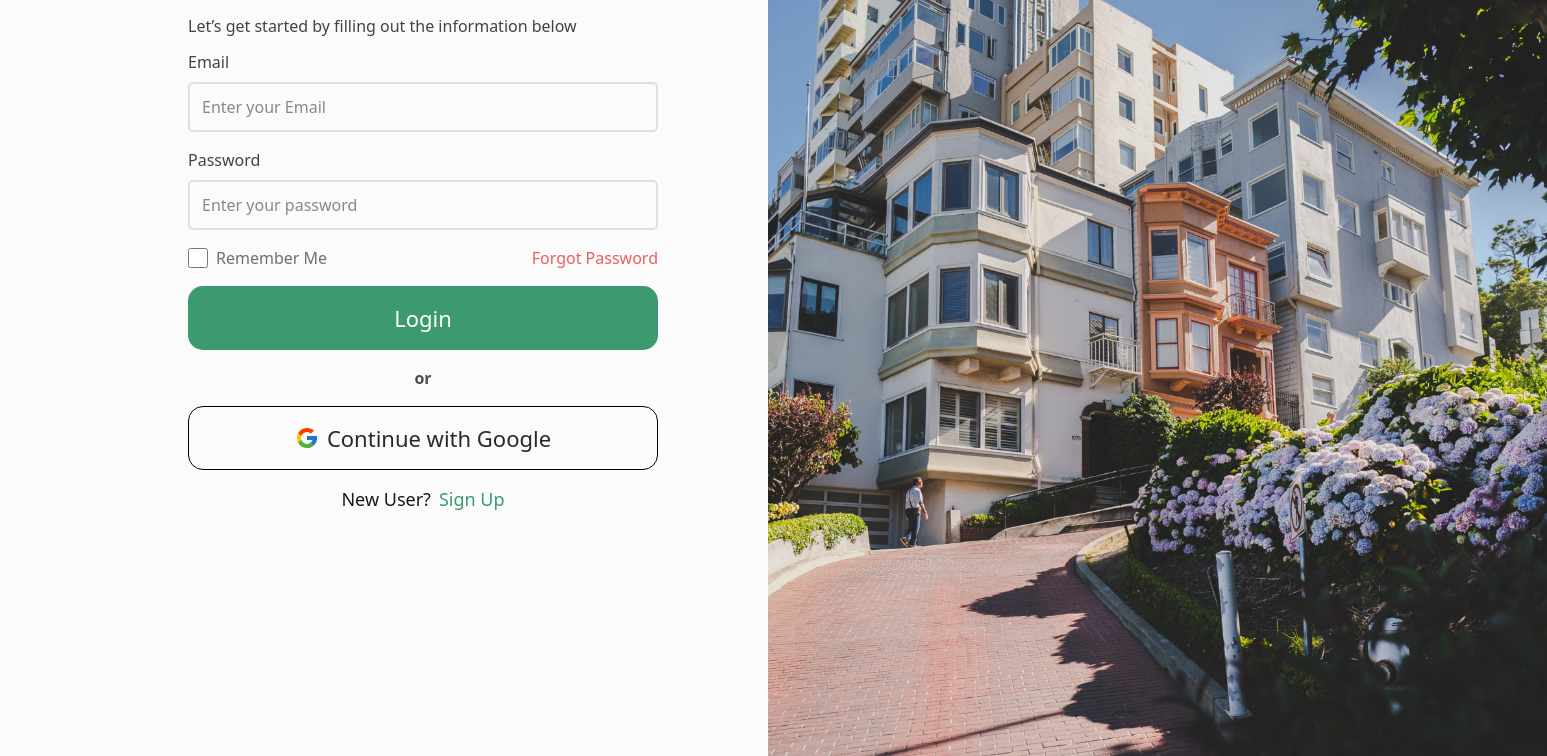
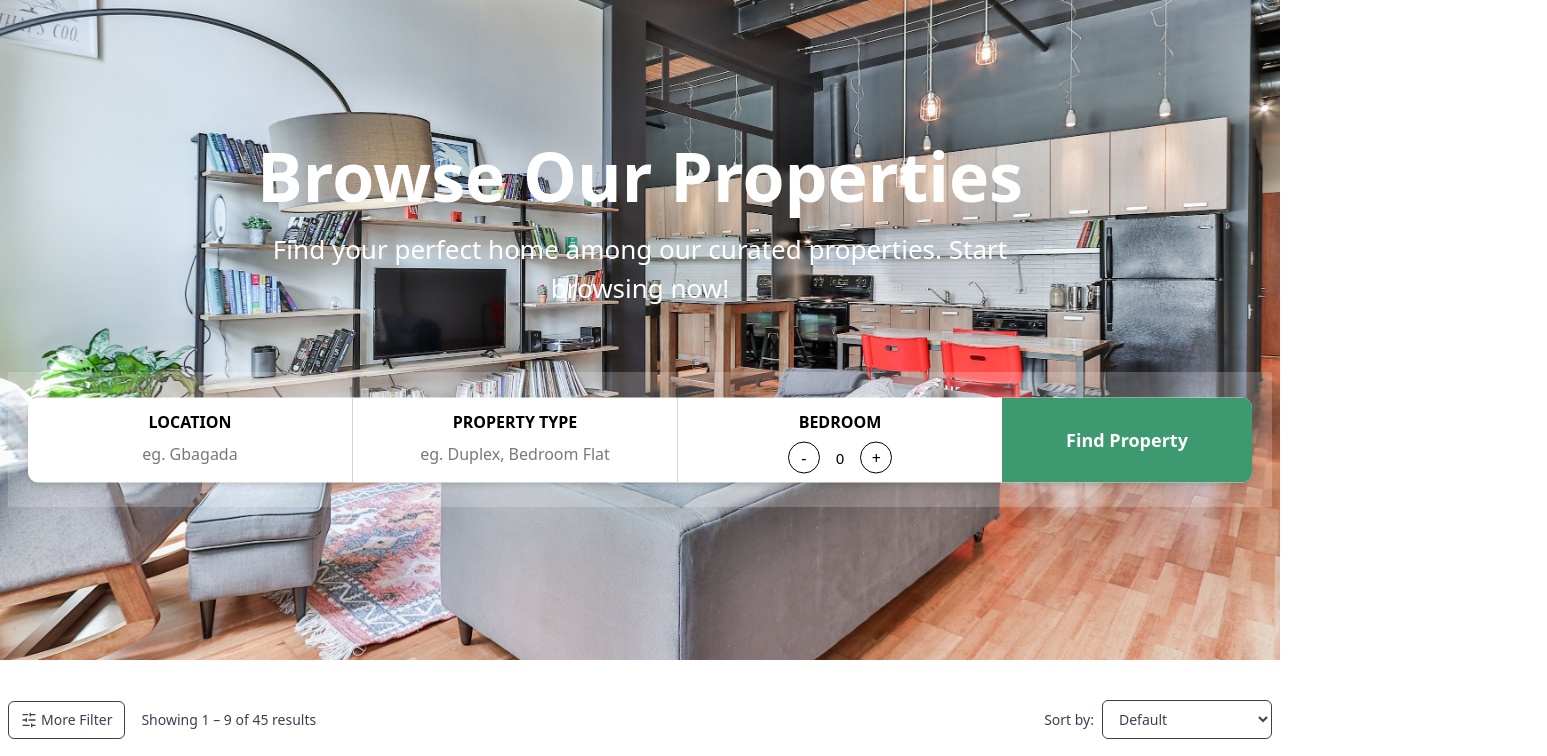
Before and after one commit to Shaw745/Beta-house-Frontend-, a React (Vite) app: page /dashboard in a window 1280 px wide. Before the commit this address led to /login. Shown: the part 140-896 px from the top of the page, 1547 px wide, since content can reach past the window. Built offline with nearby package versions, Linux system fonts and the light colour scheme; sample sign-in values are in the browser's storage.

Commit message:
protected route

```diff
--- a/src/components/Header.jsx
+++ b/src/components/Header.jsx
@@ -7,25 +7,17 @@ import { useAppContext } from "../hooks/useAppContext";
 
 const Header = () => {
   const [menuOpen, setMenuOpen] = useState(false);
-  // const [isLoggedIn, setIsLoggedIn] = useState(false);
   const [dropdownOpen, setDropdownOpen] = useState(false);
   const { user, logout } = useAppContext();
 
   const navigate = useNavigate();
 
-  // check token on mount
-  useEffect(() => {
-    const token = localStorage.getItem("token");
-    setIsLoggedIn(!!token);
-  }, []);
 
   const handleLogout = () => {
     // clear token
     logout(); // use context logout to clear user and token
-    setIsLoggedIn(false);
     setDropdownOpen(false);
 
-    // redirect to login page
     navigate("/login");
   };
 
--- a/src/components/Hero.jsx
+++ b/src/components/Hero.jsx
@@ -10,28 +10,19 @@ const Hero = ({ setProperties }) => {
   const decrement = () => {
     if (bedrooms > 0) setBedrooms(bedrooms - 1);
   };
+const handleSearch = async (e) => {
+  e.preventDefault(); // 👈 prevent page reload
+  try {
+    const res = await axiosInstance.get("/properties", {
+      params: { location, beds: bedrooms },
+    });
+    console.log("Properties:", res.data);
+    setProperties(res.data.data); // 👈 update parent
+  } catch (err) {
+    console.error("Error fetching properties:", err);
+  }
+};
 
-  const handleSearch = async (e) => {
-    e.preventDefault();
-
-    try {
-      // ✅ call backend through axios instance
-      const response = await axiosInstance.get("/properties", {
-        params: {
-          location,
-          beds: bedrooms,
-        },
-      });
-
-      if (setProperties && response.data.success) {
-        setProperties(response.data.data);
-      } else {
-        console.warn("No properties found or backend error.");
-      }
-    } catch (error) {
-      console.error("Error fetching properties:", error.message);
-    }
-  };
 
   return (
     <div className="layout px-4">
@@ -50,7 +41,7 @@ const Hero = ({ setProperties }) => {
       <div className="bg-[#FFFFFF33] lg:h-[135px] px-5">
         <form
           onSubmit={handleSearch}
-          className="flex flex-col lg:flex-row items-stretch lg:h-[85px] max-w-[1240px] mx-auto w-full bg-white rounded-[10px] mt-8 lg:mt-16 text-black overflow-hidden shadow-md"
+          className="flex flex-col lg:flex-row items-stretch lg:h-[85px] max-w-[1240px] mx-auto w-full bg-white rounded-[10px] mt-8 lg:mt-16 text-black overflow-hidden shadow-md md:translate-y-[30%]"
         >
           {/* LOCATION */}
           <div className="flex-1 min-w-[250px] border-b lg:border-b-0 lg:border-r border-gray-300 p-3">
--- a/src/components/ProtectedRoute.jsx
+++ b/src/components/ProtectedRoute.jsx
@@ -1,8 +1,8 @@
 import { Navigate } from "react-router-dom";
 
 const ProtectedRoute = ({ children }) => {
-  const token = localStorage.getItem("token"); // check if logged in
-  return token ? children : <Navigate to="/login" />;
+  const token = localStorage.getItem("accessToken"); // ✅ match AppContext
+  return token ? children : <Navigate to="/login" replace />;
 };
 
 export default ProtectedRoute;
--- a/src/context/AppContext.jsx
+++ b/src/context/AppContext.jsx
@@ -37,6 +37,6 @@ const AppProvider = ({ children }) => {
 };
 
 //useContext hook
-//appcontext
+//appcontexta
 
 export default AppProvider;
--- a/src/pages/Dashboard.jsx
+++ b/src/pages/Dashboard.jsx
@@ -6,18 +6,18 @@ import Discover from "../components/Discover";
 import Footer from "../components/Footer";
 
 const Dashboard = () => {
-  const [filters, setFilters] = useState(null); // search filters
+  const [properties, setProperties] = useState([]); // 👈 actual data from backend
 
   return (
     <div>
       <div className="hero max-h-[960px] h-screen ">
         <Header />
-        {/* Hero passes filters to parent */}
-        <Hero setFilters={setFilters} />
+        {/* Hero fetches from backend and updates parent */}
+        <Hero setProperties={setProperties} />
       </div>
 
-      {/* PropertyForm fetches properties based on filters */}
-      <PropertyForm filters={filters} />
+      {/* PropertyForm now receives properties */}
+      <PropertyForm properties={properties} />
 
       <Discover />
       <Footer />
--- a/src/pages/HomePage.jsx
+++ b/src/pages/HomePage.jsx
@@ -6,18 +6,18 @@ import Discover from "../components/Discover";
 import Footer from "../components/Footer";
 
 const HomePage = () => {
-  const [filters, setFilters] = useState(null); // search filters
+  const [properties, setProperties] = useState([]); // 👈 actual data from backend
 
   return (
     <div>
       <div className="hero max-h-[960px] h-screen ">
         <Header />
-        {/* Hero passes filters to parent */}
-        <Hero setFilters={setFilters} />
+        {/* Hero fetches from backend and updates parent */}
+        <Hero setProperties={setProperties} />
       </div>
 
-      {/* PropertyForm fetches properties based on filters */}
-      <PropertyForm filters={filters} />
+      {/* PropertyForm now receives properties */}
+      <PropertyForm properties={properties} />
 
       <Discover />
       <Footer />
```
